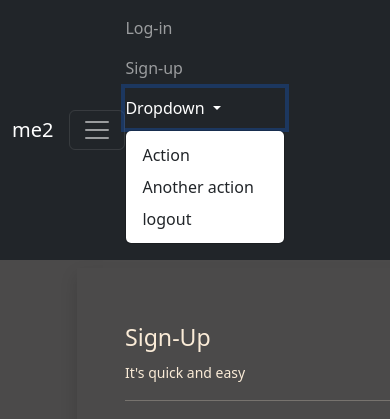
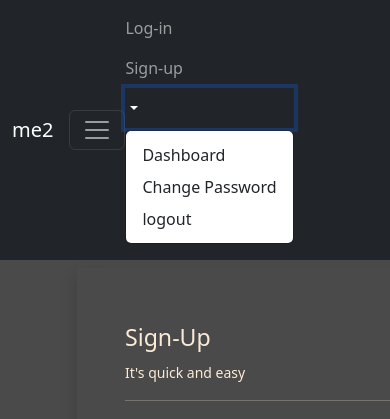
Before and after one commit to sarwar-mirza/Git-version-control, a Django app: page /accounts/signup/ in a window 390 px wide, after a click that opens the changed part; the page is wider, and only the part inside the window is pictured. Shown: the top 419 px of that part. Run offline with Django 4.2, Linux system fonts and the light colour scheme; some libraries are stand-ins or nearby versions.

Commit message:
Include change passwored

```diff
--- a/authentication/forms.py
+++ b/authentication/forms.py
@@ -1,5 +1,5 @@
 from django import forms
-from django.contrib.auth.forms import UserCreationForm, AuthenticationForm, UsernameField
+from django.contrib.auth.forms import UserCreationForm, AuthenticationForm, UsernameField, PasswordChangeForm
 from django.contrib.auth.models import User
 from django.utils.translation import gettext_lazy as _
 from django.contrib.auth import password_validation
@@ -57,4 +57,27 @@
     )
 
 
-#
+# Change password
+class ChangePasswordForm(PasswordChangeForm):
+    old_password = forms.CharField(
+        label=_("Old password"),
+        strip=False,
+        error_messages= {'required':'Enter Your Old Password'},
+        widget=forms.PasswordInput(
+            attrs={"autocomplete": "current-password", "autofocus": True,"class":"form-control", "placeholder":"Old Password"}
+        ),
+    )
+
+    new_password1 = forms.CharField(
+        label=_("New password"),
+        error_messages= {'required':'Enter Your New Password'},
+        widget=forms.PasswordInput(attrs={"autocomplete": "new-password","class":"form-control", "placeholder":"New Password"}),
+        strip=False,
+        help_text=password_validation.password_validators_help_text_html(),
+    )
+    new_password2 = forms.CharField(
+        label=_("Confirm Password(again)"),
+        strip=False,
+        error_messages= {'required':'Enter Your Re-Enter Password'},
+        widget=forms.PasswordInput(attrs={"autocomplete": "new-password","class":"form-control", "placeholder":"Re-Enter Password"}),
+    )
--- a/authentication/urls.py
+++ b/authentication/urls.py
@@ -6,4 +6,5 @@
     path("login/", views.loginView, name='login-page'),
     path("dashboard/", views.dashboard, name='dashboard-page'),
     path("logout/", views.logoutView, name='logout-page'),
+    path("user_change_password/", views.changePasswordView, name='change-password-page'),
 ]
--- a/authentication/views.py
+++ b/authentication/views.py
@@ -1,8 +1,8 @@
 from django.shortcuts import render, HttpResponseRedirect
 from django.views.generic import TemplateView
-from .forms import SignUpUserCreationForm, LoginAuthenticationForm
+from .forms import SignUpUserCreationForm, LoginAuthenticationForm, ChangePasswordForm
 from django.contrib import messages
-from django.contrib.auth import authenticate, login, logout
+from django.contrib.auth import authenticate, login, logout, update_session_auth_hash
 
 # Create Signup views here.
 class SignUpTemplateView(TemplateView):
@@ -60,3 +60,17 @@
         return HttpResponseRedirect('/accounts/login/')
     else:
         return HttpResponseRedirect('/accounts/login/')
+
+# change password
+def changePasswordView(request):
+    if request.method == 'POST':
+        fm = ChangePasswordForm(user=request.user, data = request.POST)
+
+        if fm.is_valid():
+            fm.save()
+
+            update_session_auth_hash(request, fm.user)      # change korar por jano dashboard thake
+            return HttpResponseRedirect('/accounts/dashboard/')
+    else:
+        fm = ChangePasswordForm(user=request.user)
+    return render(request, 'authentication/changepassword.html', {'form':fm})
--- a/core/templates/core/navbar.html
+++ b/core/templates/core/navbar.html
@@ -30,11 +30,11 @@
 
         <li class="nav-item dropdown">
         <a class="nav-link dropdown-toggle" href="#" role="button" data-bs-toggle="dropdown" aria-expanded="false">
-            Dropdown
+            {{request.user.username|capfirst}}
         </a>
         <ul class="dropdown-menu">
-            <li><a class="dropdown-item" href="#">Action</a></li>
-            <li><a class="dropdown-item" href="#">Another action</a></li>
+            <li><a class="dropdown-item" href="{% url 'dashboard-page' %}">Dashboard</a></li>
+            <li><a class="dropdown-item" href="{% url 'change-password-page' %}">Change Password</a></li>
             <li><a class="dropdown-item" href="{% url 'logout-page' %}">logout</a></li>
 
         </ul>
```
Also changed, not shown: authentication/templates/authentication/changepassword.html (added, +48 -0 lines), db.sqlite3.
